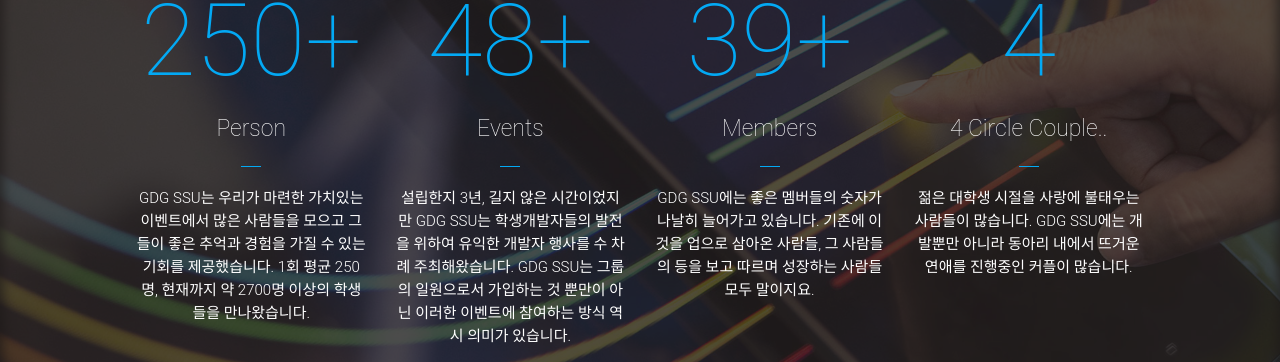
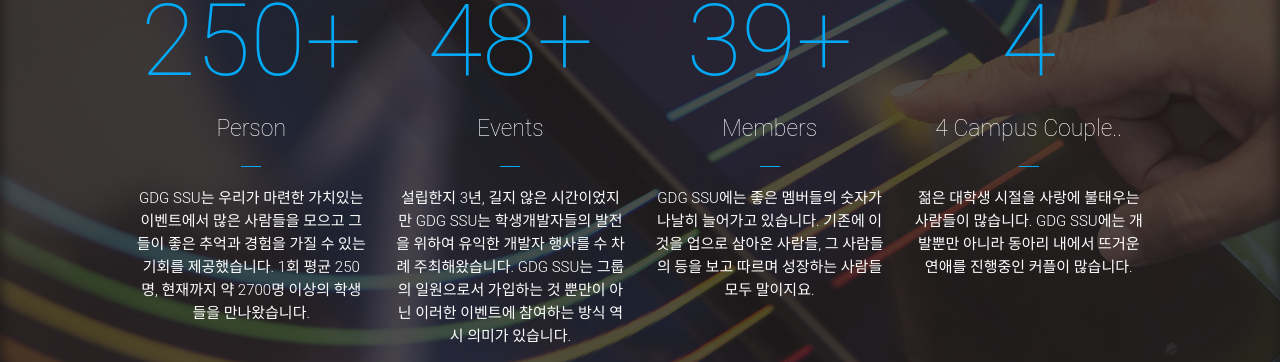
Before and after one commit to GDG-SSU/recruit, a Jekyll site: the page built from index.html, in a window 1280 px wide and 900 px high, scrolled down 1448 px. Shown: the part 145-507 px from the top of the window. Built offline with Jekyll 4.4.1, drawn with Linux system fonts in a browser that asks for light colours; nearby versions of some CDN libraries; some web fonts are replaced; comment, search, counter and statistics services are not loaded.

Commit message:
circle -> campus

```diff
--- a/_config.yml
+++ b/_config.yml
@@ -66,7 +66,7 @@
  - {count: "250", specialCharacter: "+", info: "Person", detail: "GDG SSU는 우리가 마련한 가치있는 이벤트에서 많은 사람들을 모으고 그들이 좋은 추억과 경험을 가질 수 있는 기회를 제공했습니다. 1회 평균 250명, 현재까지 약 2700명 이상의 학생들을 만나왔습니다."}
  - {count: "48", specialCharacter: "+", info: "Events", detail: "설립한지 3년, 길지 않은 시간이었지만 GDG SSU는 학생개발자들의 발전을 위하여 유익한 개발자 행사를 수 차례 주최해왔습니다. GDG SSU는 그룹의 일원으로서 가입하는 것 뿐만이 아닌 이러한 이벤트에 참여하는 방식 역시 의미가 있습니다."}
  - {count: "39", specialCharacter: "+", info: "Members", detail: "GDG SSU에는 좋은 멤버들의 숫자가 나날히 늘어가고 있습니다. 기존에 이것을 업으로 삼아온 사람들, 그 사람들의 등을 보고 따르며 성장하는 사람들 모두 말이지요."}
- - {count: "4", specialCharacter: "", info: "4 Circle Couple..", detail: "젊은 대학생 시절을 사랑에 불태우는 사람들이 많습니다. GDG SSU에는 개발뿐만 아니라 동아리 내에서 뜨거운 연애를 진행중인 커플이 많습니다."}
+ - {count: "4", specialCharacter: "", info: "4 Campus Couple..", detail: "젊은 대학생 시절을 사랑에 불태우는 사람들이 많습니다. GDG SSU에는 개발뿐만 아니라 동아리 내에서 뜨거운 연애를 진행중인 커플이 많습니다."}
 
 # Latest News Block
 latestNewsTitle: "Mission of GDG SSU"
```
